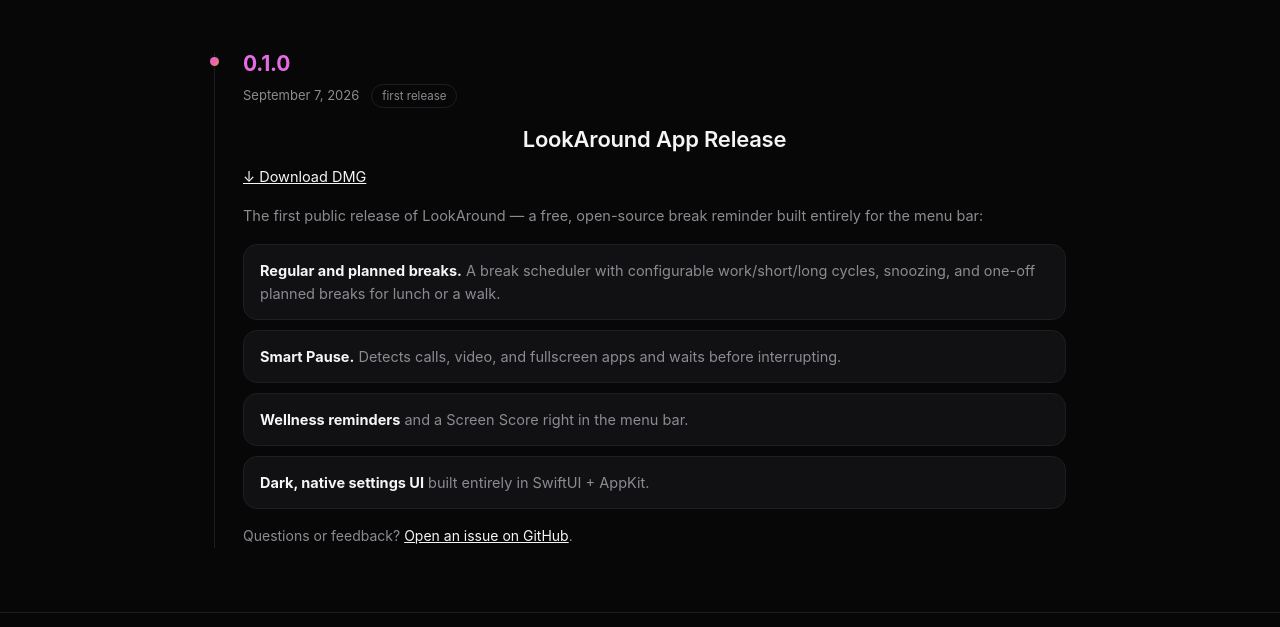
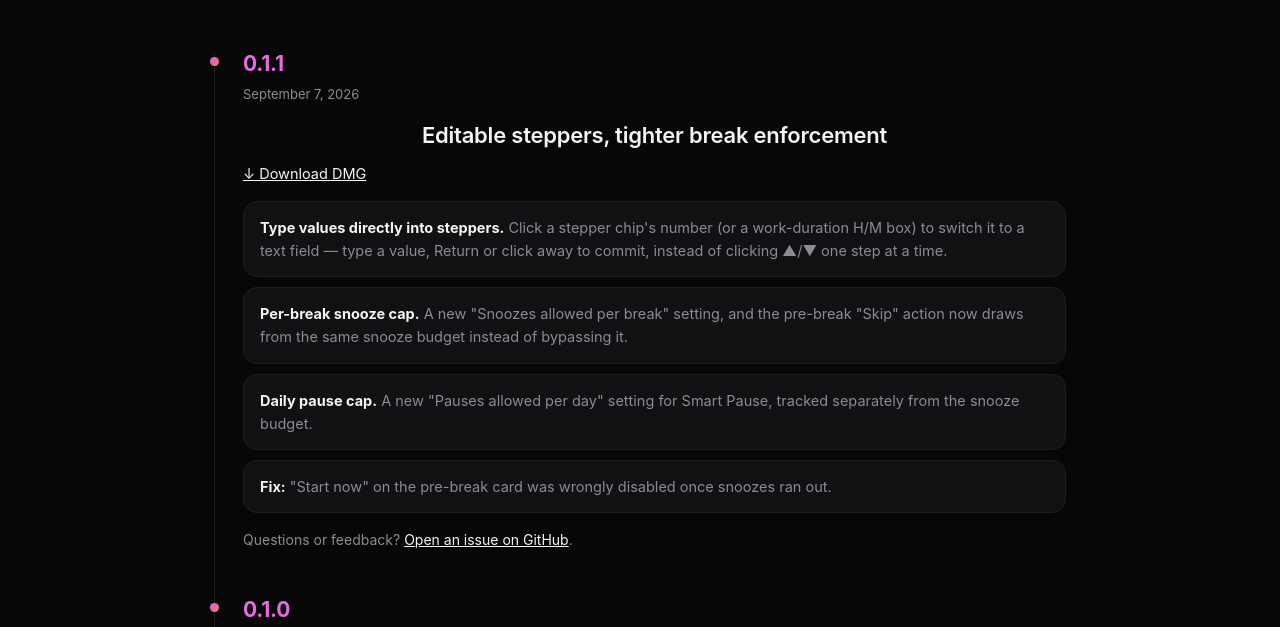
Before and after one commit to henryle97/look-around, a plain HTML site: page docs/changelog/index.html in a window 1280 px wide. Shown: the part 274-901 px from the top of the page. Drawn offline with Linux system fonts and the light colour scheme.

Commit message:
Add 0.1.1 changelog entry

```diff
--- a/docs/changelog/index.html
+++ b/docs/changelog/index.html
@@ -42,6 +42,24 @@
   <section class="changelog">
 
     <article class="changelog-entry">
+      <a class="changelog-version-badge" href="https://github.com/henryle97/look-around/releases/tag/v0.1.1">0.1.1</a>
+      <div class="changelog-meta">
+        <span class="changelog-date">September 7, 2026</span>
+      </div>
+      <h2 class="changelog-title">Editable steppers, tighter break enforcement</h2>
+      <p class="changelog-download">
+        <a href="https://github.com/henryle97/look-around/releases/download/v0.1.1/LookAround-0.1.1.dmg">↓ Download DMG</a>
+      </p>
+      <ul class="changelog-list">
+        <li><strong>Type values directly into steppers.</strong> <span>Click a stepper chip's number (or a work-duration H/M box) to switch it to a text field — type a value, Return or click away to commit, instead of clicking ▲/▼ one step at a time.</span></li>
+        <li><strong>Per-break snooze cap.</strong> <span>A new "Snoozes allowed per break" setting, and the pre-break "Skip" action now draws from the same snooze budget instead of bypassing it.</span></li>
+        <li><strong>Daily pause cap.</strong> <span>A new "Pauses allowed per day" setting for Smart Pause, tracked separately from the snooze budget.</span></li>
+        <li><strong>Fix:</strong> <span>"Start now" on the pre-break card was wrongly disabled once snoozes ran out.</span></li>
+      </ul>
+      <p class="changelog-closing">Questions or feedback? <a href="https://github.com/henryle97/look-around/issues">Open an issue on GitHub</a>.</p>
+    </article>
+
+    <article class="changelog-entry">
       <a class="changelog-version-badge" href="https://github.com/henryle97/look-around/releases/tag/v0.1.0">0.1.0</a>
       <div class="changelog-meta">
         <span class="changelog-date">September 7, 2026</span>
```
